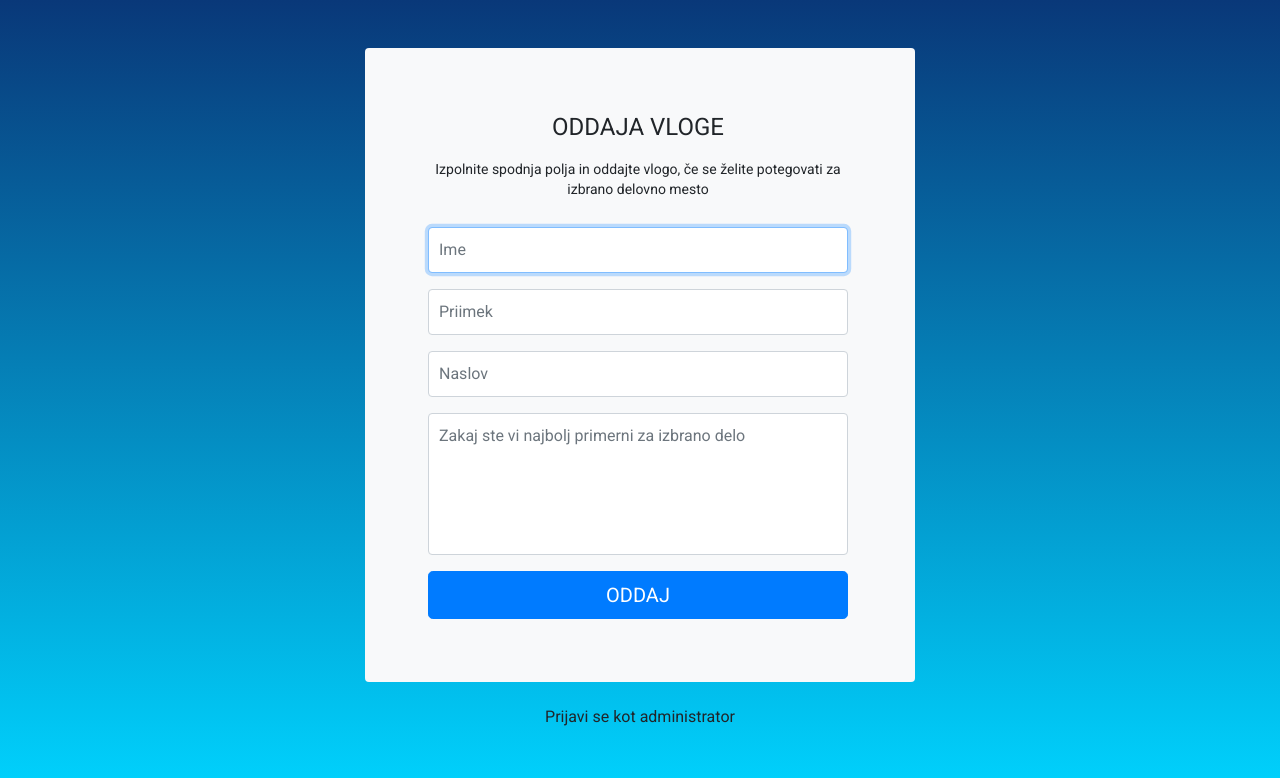
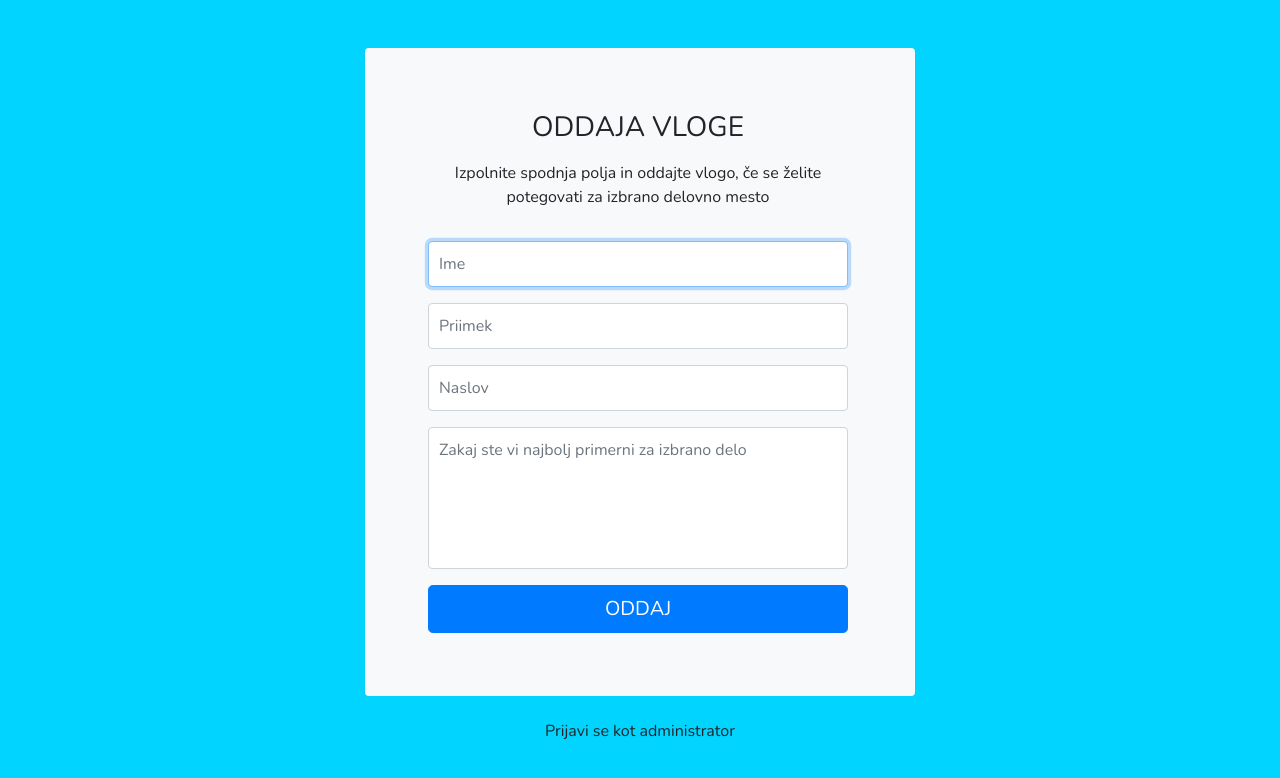
Before and after one commit to mh-developer/hekatlon-MojeDelo, an Angular app in the folder WebApp/: page /job-application/new in a window 1280 px wide. Shown: the top 778 px of the page. Built offline with nearby package versions, Linux system fonts and the light colour scheme.

Commit message:
fix: fix font family & app styles

```diff
--- a/WebApp/angular.json
+++ b/WebApp/angular.json
@@ -23,14 +23,8 @@
                         "polyfills": "src/polyfills.ts",
                         "tsConfig": "tsconfig.app.json",
                         "aot": true,
-            "assets": [
-              "src/favicon.ico",
-              "src/assets"
-            ],
-            "styles": [
-              "./node_modules/@angular/material/prebuilt-themes/indigo-pink.css",
-              "src/styles.scss"
-            ],
+                        "assets": ["src/favicon.ico", "src/assets"],
+                        "styles": ["src/styles.scss"],
                         "scripts": []
                     },
                     "configurations": {
@@ -88,10 +82,7 @@
                         "polyfills": "src/polyfills.ts",
                         "tsConfig": "tsconfig.spec.json",
                         "karmaConfig": "karma.conf.js",
-            "assets": [
-              "src/favicon.ico",
-              "src/assets"
-            ],
+                        "assets": ["src/favicon.ico", "src/assets"],
                         "styles": [
                             "./node_modules/@angular/material/prebuilt-themes/indigo-pink.css",
                             "src/styles.scss"
@@ -107,9 +98,7 @@
                             "tsconfig.spec.json",
                             "e2e/tsconfig.json"
                         ],
-            "exclude": [
-              "**/node_modules/**"
-            ]
+                        "exclude": ["**/node_modules/**"]
                     }
                 },
                 "e2e": {
--- a/WebApp/package.json
+++ b/WebApp/package.json
@@ -11,14 +11,11 @@
     },
     "private": true,
     "dependencies": {
-        "@angular/animations": "~9.1.0",
-        "@angular/cdk": "^9.2.0",
         "@angular/common": "~9.1.0",
         "@angular/compiler": "~9.1.0",
         "@angular/core": "~9.1.0",
         "@angular/forms": "~9.1.0",
         "@angular/localize": "^9.1.0",
-        "@angular/material": "^9.2.0",
         "@angular/platform-browser": "~9.1.0",
         "@angular/platform-browser-dynamic": "~9.1.0",
         "@angular/router": "~9.1.0",
--- a/WebApp/src/app/job-application/job-application-add/job-application-add.component.html
+++ b/WebApp/src/app/job-application/job-application-add/job-application-add.component.html
@@ -84,7 +84,7 @@
             </button>
         </form>
     </div>
-    <div class="mt-3">
+    <div class="my-3">
         <a (click)="goToLogin()" class="btn btn-link">
             Prijavi se kot administrator
         </a>
--- a/WebApp/src/app/job-application/job-application-notification/job-application-notification.component.scss
+++ b/WebApp/src/app/job-application/job-application-notification/job-application-notification.component.scss
@@ -1,23 +1,3 @@
-html,
-body {
-    height: 100%;
-}
-
-body {
-    display: -ms-flexbox;
-    display: -webkit-box;
-    display: flex;
-    -ms-flex-align: center;
-    -ms-flex-pack: center;
-    -webkit-box-align: center;
-    align-items: center;
-    -webkit-box-pack: center;
-    justify-content: center;
-    padding-top: 40px;
-    padding-bottom: 40px;
-    background-color: #f5f5f5;
-}
-
 .form-width {
     width: 400px;
     margin: 0 auto;
--- a/WebApp/src/index.html
+++ b/WebApp/src/index.html
@@ -7,7 +7,7 @@
         <meta name="viewport" content="width=device-width, initial-scale=1" />
         <link rel="icon" type="image/x-icon" href="favicon.ico" />
         <link
-            href="https://fonts.googleapis.com/css?family=Roboto:300,400,500&display=swap"
+            href="https://fonts.googleapis.com/css2?family=Nunito:wght@300;600;700;900&display=swap"
             rel="stylesheet"
         />
         <link
--- a/WebApp/src/styles.scss
+++ b/WebApp/src/styles.scss
@@ -1,44 +1,9 @@
-// Custom Theming for Angular Material
-// For more information: https://material.angular.io/guide/theming
-@import "~@angular/material/theming";
-// Plus imports for other components in your app.
-
-// Include the common styles for Angular Material. We include this here so that you only
-// have to load a single css file for Angular Material in your app.
-// Be sure that you only ever include this mixin once!
-@include mat-core();
-
-// Define the palettes for your theme using the Material Design palettes available in palette.scss
-// (imported above). For each palette, you can optionally specify a default, lighter, and darker
-// hue. Available color palettes: https://material.io/design/color/
-$WebApp-primary: mat-palette($mat-indigo);
-$WebApp-accent: mat-palette($mat-pink, A200, A100, A400);
-
-// The warn palette is optional (defaults to red).
-$WebApp-warn: mat-palette($mat-red);
-
-// Create the theme object (a Sass map containing all of the palettes).
-$WebApp-theme: mat-light-theme($WebApp-primary, $WebApp-accent, $WebApp-warn);
-
-// Include theme styles for core and each component used in your app.
-// Alternatively, you can import and @include the theme mixins for each component
-// that you are using.
-@include angular-material-theme($WebApp-theme);
-
-/* You can add global styles to this file, and also import other style files */
-
 html,
 body {
     height: 100%;
-    background: rgb(2, 0, 36);
-    background: linear-gradient(
-        180deg,
-        rgba(2, 0, 36, 1) 0%,
-        rgba(9, 56, 121, 1) 0%,
-        rgba(0, 212, 255, 1) 100%
-    );
+    background: rgba(0, 212, 255, 1);
 }
 body {
     margin: 0;
-    font-family: Roboto, "Helvetica Neue", sans-serif;
+    font-family: "Nunito", sans-serif;
 }
```
Also changed, not shown: 1 other file (tests, documents, lock files or other folders). Lines whose indentation alone changed are shown as unchanged.
